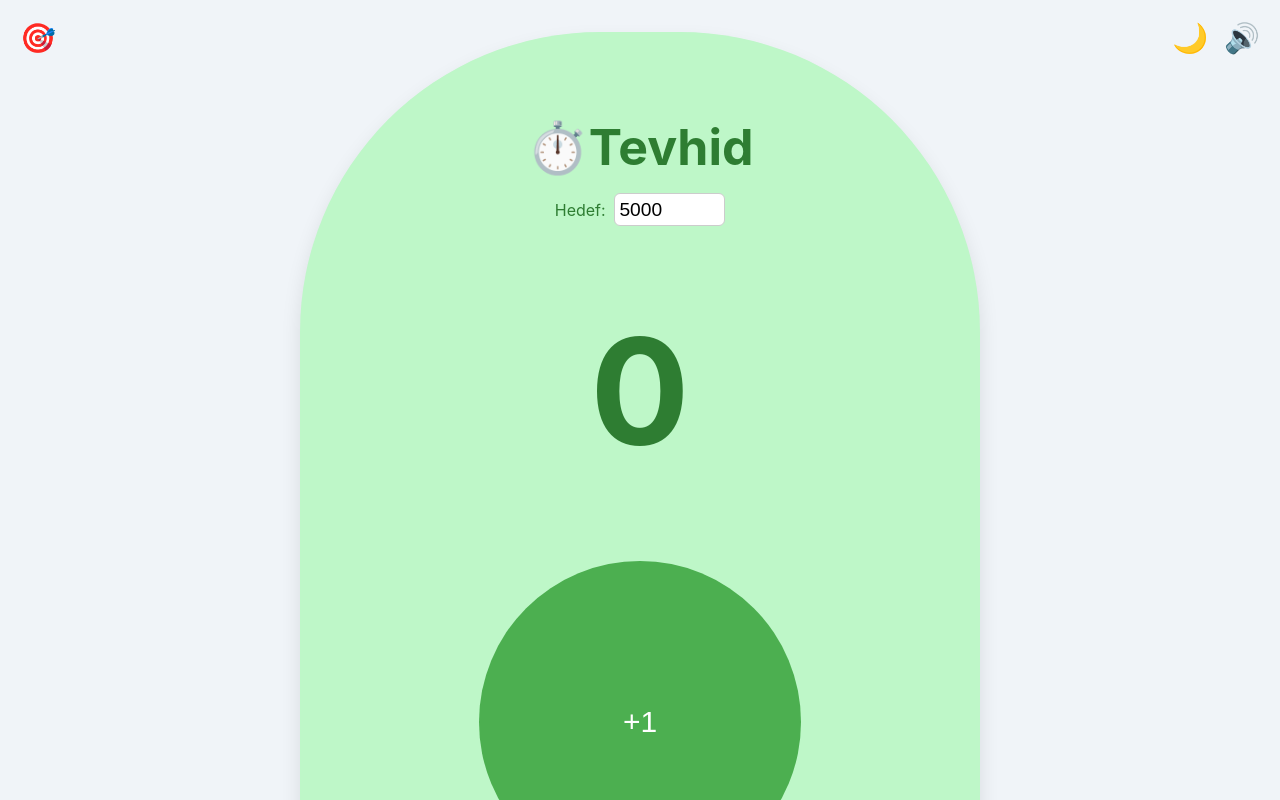
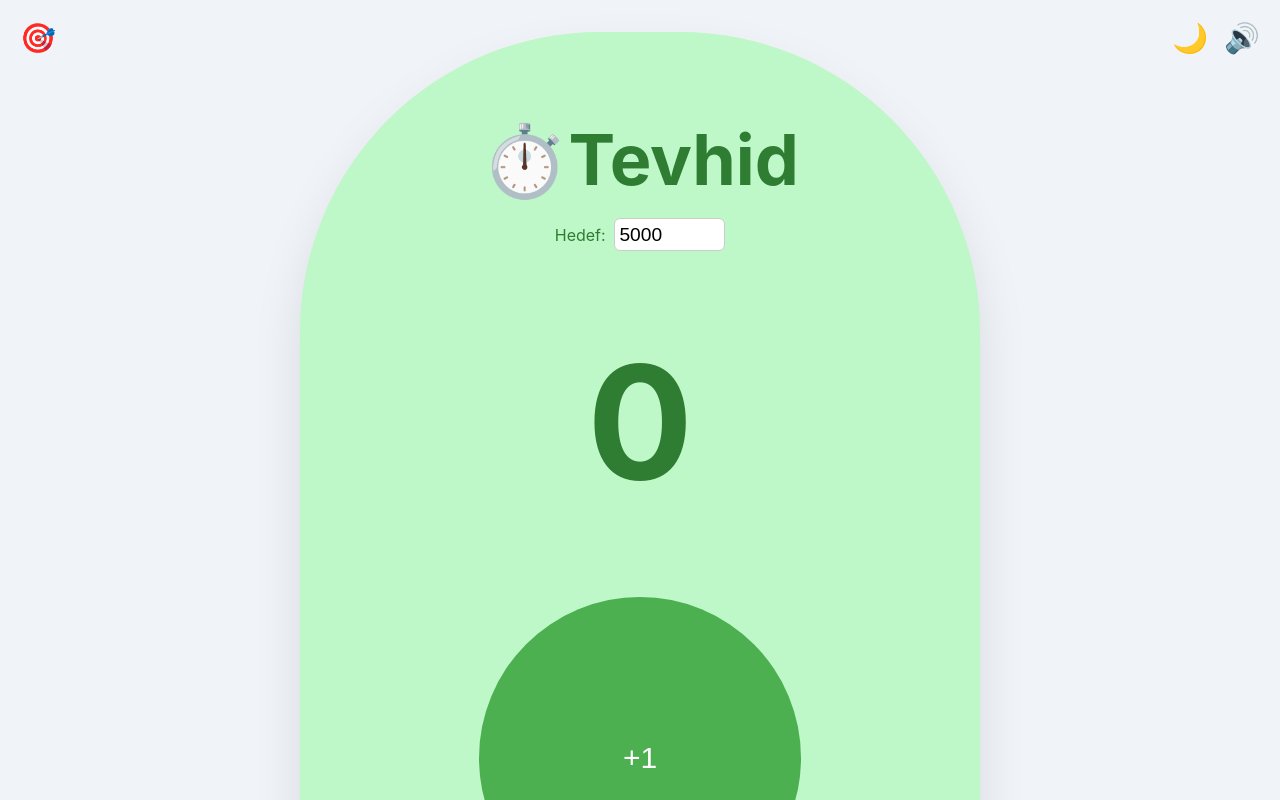
Before and after one commit to edaanuraktan/dhikr-counter, a React (Create React App) app: page / in a window 1280 px wide. Shown: the top 800 px of the page. Built offline with nearby package versions, Linux system fonts and the light colour scheme.

Commit message:
sayaç düzenlendi

```diff
--- a/src/components/Zikirmatik.jsx
+++ b/src/components/Zikirmatik.jsx
@@ -131,7 +131,7 @@ const Zikirmatik = () => {
     borderRadius: "300px",
     padding: "5rem",
     margin: "1rem 0",
-    boxShadow: "0 10px 20px rgba(0,0,0,0.1)",
+    boxShadow: "0 25px 50px rgba(0,0,0,0.1)",
     textAlign: "center",
     maxWidth: "520px",
     marginInline: "auto",
@@ -229,7 +229,7 @@ const Zikirmatik = () => {
 
       {/* Zikirmatik */}
       <div style={containerStyle}>
-        <h2 style={{ marginTop: "0.3rem", marginBottom: "1rem", fontSize: 50 }}>⏱️{selectedTarget.text}</h2>
+        <h2 style={{ marginTop: "0.3rem", marginBottom: "1rem", fontSize: 70 }}>⏱️{selectedTarget.text}</h2>
 
         <label>
            Hedef:
@@ -251,7 +251,7 @@ const Zikirmatik = () => {
           />
         </label>
 
-        <div style={{ fontSize: "9.2rem", margin: "1.2rem 0", marginTop: "4.7rem", marginBottom: "3rem", fontWeight: "bold" }}>
+        <div style={{ fontSize: "9.8rem", margin: "1.2rem 0", marginTop: "4.7rem", marginBottom: "3rem", fontWeight: "bold" }}>
           {selectedTarget.count}
         </div>
 
```
